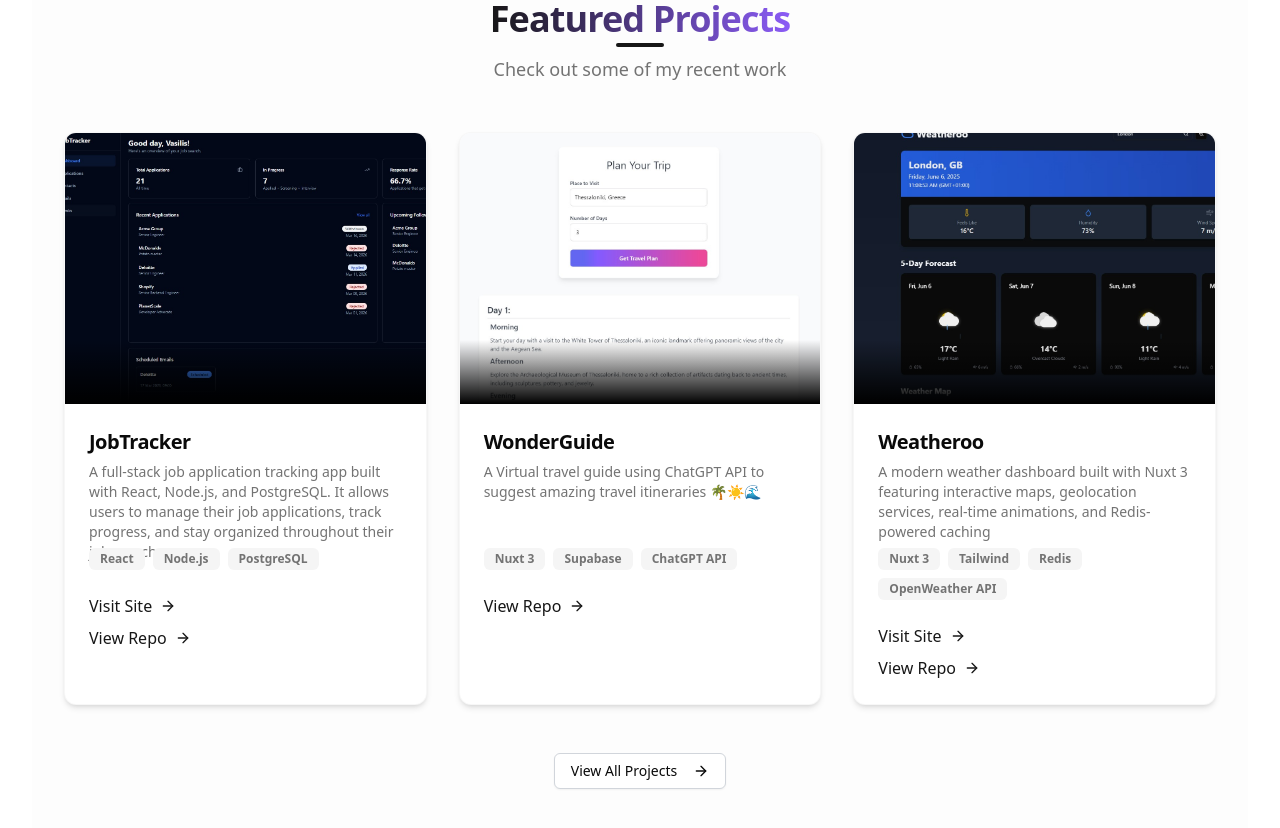
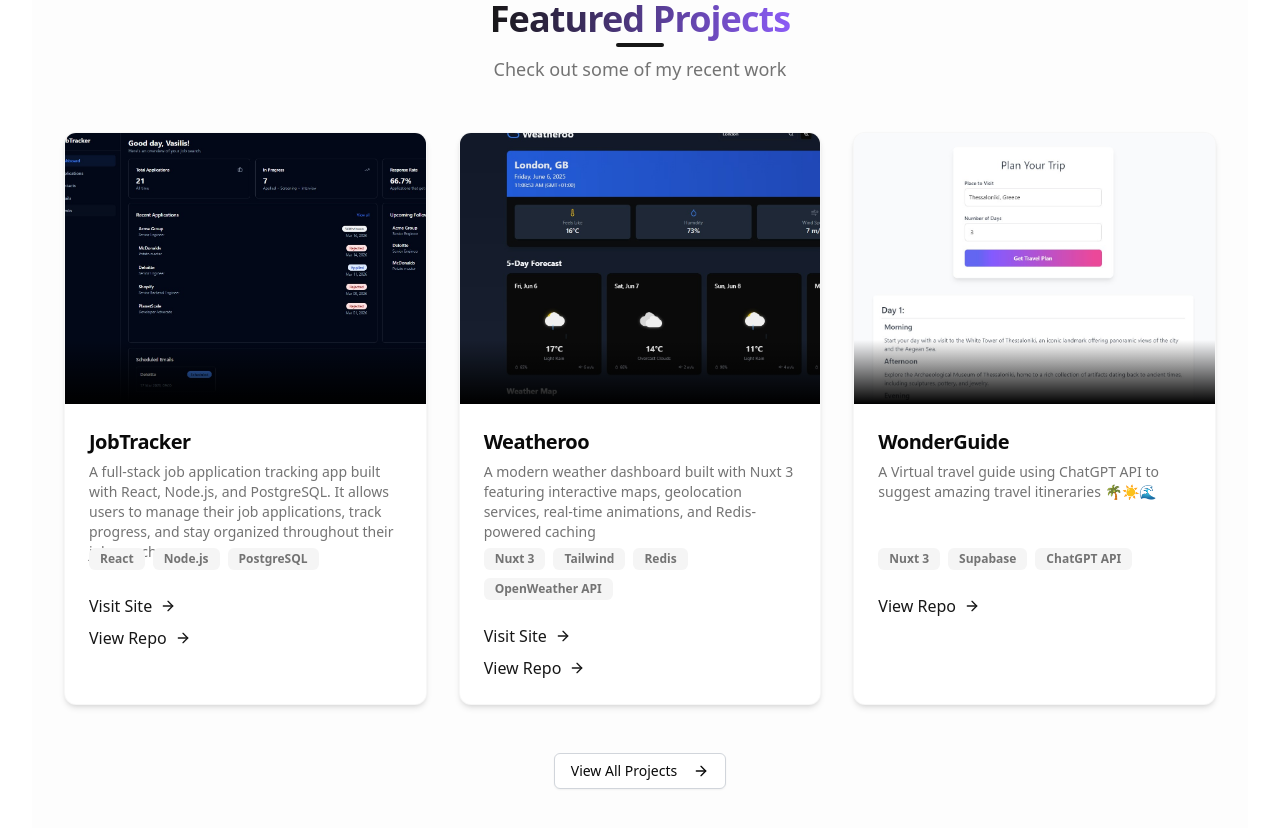
Before and after one commit to Vasilis-Rousis/vue-portfolio, a Nuxt app: page / in a window 1280 px wide. Shown: the part 940-1768 px from the top of the page. Built offline with nearby package versions, Linux system fonts and the light colour scheme.

Commit message:
Added posts app

```diff
--- a/pages/index.vue
+++ b/pages/index.vue
@@ -363,6 +363,16 @@ const featuredProjects = [
   },
   {
     id: 2,
+    title: 'Weatheroo',
+    description:
+      'A modern weather dashboard built with Nuxt 3 featuring interactive maps, geolocation services, real-time animations, and Redis-powered caching',
+    image: '/images/weatheroo.jpg',
+    tags: ['Nuxt 3', 'Tailwind', 'Redis', 'OpenWeather API'],
+    link: 'https://github.com/Vasilis-Rousis/weatheroo',
+    siteLink: 'https://weatheroo-three.vercel.app/',
+  },
+  {
+    id: 3,
     title: 'WonderGuide',
     description:
       'A Virtual travel guide using ChatGPT API to suggest amazing travel itineraries 🌴☀️🌊',
@@ -370,16 +380,6 @@ const featuredProjects = [
     tags: ['Nuxt 3', 'Supabase', 'ChatGPT API'],
     link: 'https://github.com/Vasilis-Rousis/wonderguide-app',
     siteLink: '',
-  },
-  {
-    id: 3,
-    title: 'Weatheroo',
-    description:
-      'A modern weather dashboard built with Nuxt 3 featuring interactive maps, geolocation services, real-time animations, and Redis-powered caching',
-    image: '/images/weatheroo.jpg',
-    tags: ['Nuxt 3', 'Tailwind', 'Redis', 'OpenWeather API'],
-    link: 'https://github.com/Vasilis-Rousis/weatheroo',
-    siteLink: 'https://weatheroo-three.vercel.app/',
   },
 ]
 
--- a/pages/projects.vue
+++ b/pages/projects.vue
@@ -18,8 +18,8 @@
       </div>
     </section>
 
-    <!-- Filter Section -->
-    <section class="pb-12">
+    <!-- Filter Section (only shown when mobile projects exist) -->
+    <section v-if="hasMobileProjects" class="pb-12">
       <div class="container mx-auto px-4 sm:px-6 lg:px-8">
         <div class="flex flex-wrap justify-center gap-3 mb-8">
           <Button
@@ -173,15 +173,15 @@ const projects = [
   },
   {
     id: 2,
-    title: 'WonderGuide',
+    title: 'Weatheroo',
     description:
-      'A Virtual travel guide using ChatGPT API to suggest amazing travel itineraries 🌴☀️🌊',
-    image: '/images/wonderguide.jpg',
-    tags: ['Nuxt 3', 'Supabase', 'ChatGPT API'],
-    link: 'https://github.com/Vasilis-Rousis/wonderguide-app',
-    siteLink: '',
+      'Modern weather app built with Nuxt 3, featuring interactive maps, geolocation, and Redis caching',
+    image: '/images/weatheroo.jpg',
+    tags: ['Nuxt 3', 'Tailwind', 'Redis', 'OpenWeather API'],
+    link: 'https://github.com/Vasilis-Rousis/weatheroo',
+    siteLink: 'https://weatheroo-three.vercel.app',
     longDescription:
-      'WonderGuide is an innovative virtual travel assistant that leverages the ChatGPT API to create personalized travel itineraries. Users can specify their destination, travel duration, interests, and budget, and the app generates detailed day-by-day itineraries with recommendations for attractions, restaurants, and activities. Built with Nuxt 3 for the frontend and Supabase for backend services including user authentication and data storage. The integration with ChatGPT API enables natural language interaction and tailored travel suggestions that feel like recommendations from a knowledgeable local guide. This project showcases my skills in API integration, modern frontend development, and creating intuitive user experiences.',
+      'A comprehensive weather application built with Nuxt 3 and TypeScript, showcasing full-stack development skills. Features include real-time weather data from OpenWeatherMap API, interactive weather maps powered by Leaflet, and intelligent geolocation services with user preference management. The app implements Redis-based caching and rate limiting for optimal performance, animated weather conditions, and responsive design using Tailwind CSS and shadcn/ui components. Additional features include dark/light mode theming, progressive loading states, local timezone detection, and a polished user experience with smooth transitions. Deployed with proper error handling, admin monitoring, and scalable architecture patterns.',
     category: 'web',
   },
   {
@@ -199,30 +199,35 @@ const projects = [
   },
   {
     id: 4,
-    title: 'Weatheroo',
+    title: 'WonderGuide',
     description:
-      'Modern weather app built with Nuxt 3, featuring interactive maps, geolocation, and Redis caching',
-    image: '/images/weatheroo.jpg',
-    tags: ['Nuxt 3', 'Tailwind', 'Redis', 'OpenWeather API'],
-    link: 'https://github.com/Vasilis-Rousis/weatheroo',
-    siteLink: 'https://weatheroo-three.vercel.app',
+      'A Virtual travel guide using ChatGPT API to suggest amazing travel itineraries 🌴☀️🌊',
+    image: '/images/wonderguide.jpg',
+    tags: ['Nuxt 3', 'Supabase', 'ChatGPT API'],
+    link: 'https://github.com/Vasilis-Rousis/wonderguide-app',
+    siteLink: '',
     longDescription:
-      'A comprehensive weather application built with Nuxt 3 and TypeScript, showcasing full-stack development skills. Features include real-time weather data from OpenWeatherMap API, interactive weather maps powered by Leaflet, and intelligent geolocation services with user preference management. The app implements Redis-based caching and rate limiting for optimal performance, animated weather conditions, and responsive design using Tailwind CSS and shadcn/ui components. Additional features include dark/light mode theming, progressive loading states, local timezone detection, and a polished user experience with smooth transitions. Deployed with proper error handling, admin monitoring, and scalable architecture patterns.',
+      'WonderGuide is an innovative virtual travel assistant that leverages the ChatGPT API to create personalized travel itineraries. Users can specify their destination, travel duration, interests, and budget, and the app generates detailed day-by-day itineraries with recommendations for attractions, restaurants, and activities. Built with Nuxt 3 for the frontend and Supabase for backend services including user authentication and data storage. The integration with ChatGPT API enables natural language interaction and tailored travel suggestions that feel like recommendations from a knowledgeable local guide. This project showcases my skills in API integration, modern frontend development, and creating intuitive user experiences.',
     category: 'web',
   },
   {
     id: 5,
-    title: 'Warehouse Management App',
-    description: 'Android app for managing warehouse inventory and tracking shipments',
-    image: '/images/warehouse-management.jpg',
-    tags: ['Java', 'SQLite', 'OkHttp3'],
-    link: 'https://github.com/Vasilis-Rousis/warehouse-management-app',
+    title: 'Posts App',
+    description:
+      'A modern, containerized full-stack social media application featuring a React frontend and Node.js backend with authentication, CRUD operations, and real-time like functionality',
+    image: '/images/posts-app.jpg',
+    tags: ['React', 'Node.js', 'Express', 'PostgreSQL', 'Docker'],
+    link: 'https://github.com/Vasilis-Rousis/posts-app',
     siteLink: '',
     longDescription:
-      'The Warehouse Management App is a comprehensive Android application developed to streamline inventory management and shipment tracking in warehouse environments. Built with Java and utilizing SQLite for local data storage, the app enables warehouse staff to scan barcodes, track inventory levels, manage product locations, and process incoming and outgoing shipments. OkHttp3 is used to communicate with backend systems, ensuring real-time data synchronization. The app features an offline mode that allows continued operation during network outages, with automatic syncing when connectivity is restored. Key functionalities include inventory auditing, shipment status updates, low stock alerts, and comprehensive reporting capabilities. This project demonstrates my ability to develop mobile solutions for complex business requirements.',
-    category: 'mobile',
+      'The Posts App is a modern, containerized full-stack social media application featuring a React frontend and Node.js backend. It includes authentication, CRUD operations, and real-time like functionality. The app is built with PostgreSQL for data storage and Docker for containerization, ensuring a scalable and maintainable architecture. This project demonstrates my ability to develop full-stack applications with modern technologies and best practices.',
+    category: 'web',
   },
 ]
+
+const hasMobileProjects = computed(() => {
+  return projects.some((project) => project.category === 'mobile')
+})
 
 const filteredProjects = computed(() => {
   if (activeFilter.value === 'all') {
```
Also changed, not shown: public/images/posts-app.jpg (added).
